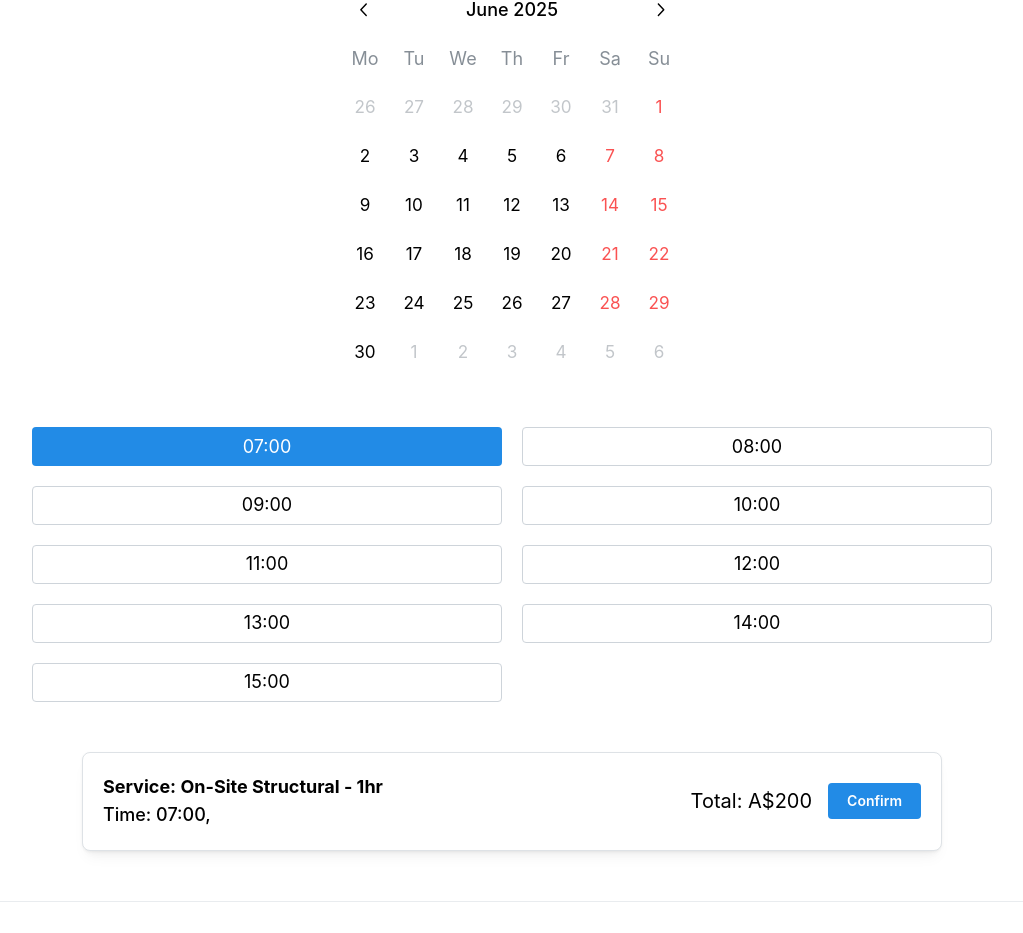
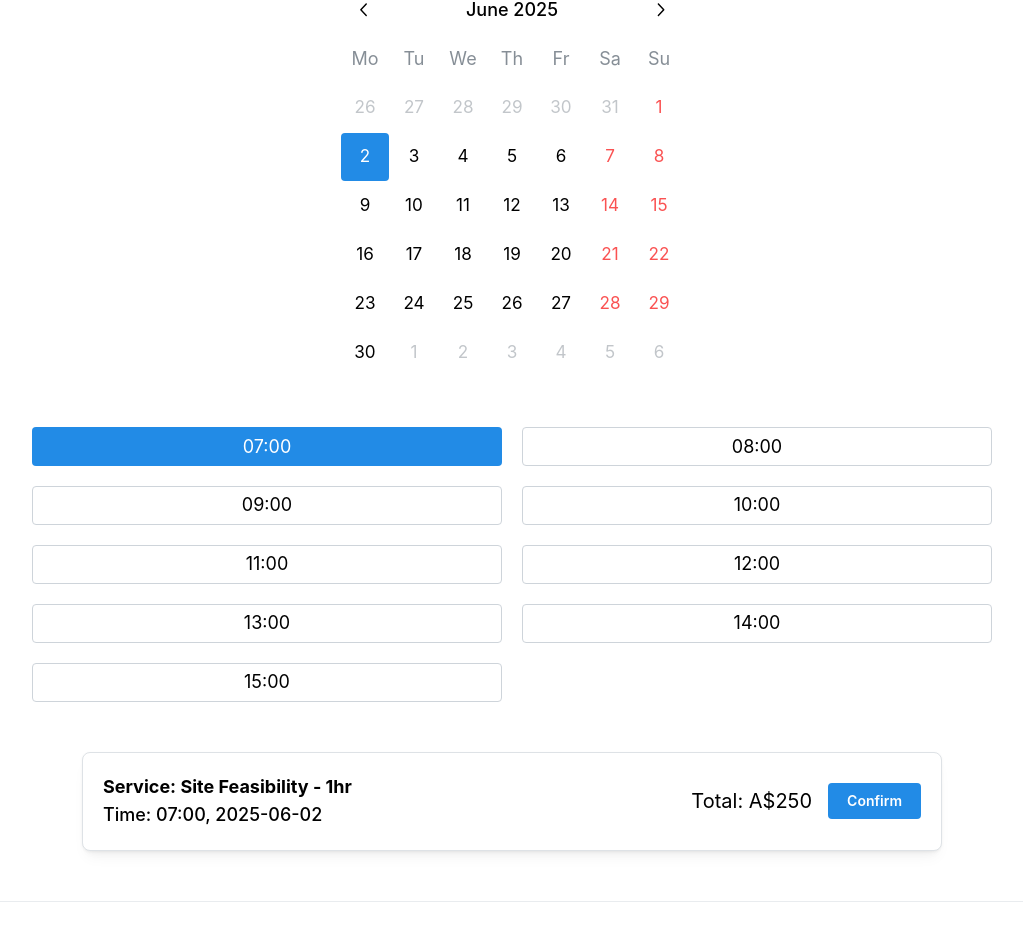
Before and after one commit to Shepharddd/consol-basic, a Next.js app: page /book in a window 1280 px wide. Shown: the part 692-1625 px from the top of the page, without its empty margins (128-1151 px from the left). Built offline with nearby package versions, Linux system fonts and the light colour scheme.

Commit message:
adding dynamic projects with supabase

```diff
--- a/package.json
+++ b/package.json
@@ -15,6 +15,7 @@
     "@mantine/hooks": "^8.0.2",
     "@mantine/notifications": "^8.0.2",
     "@mantinex/mantine-logo": "^2.0.0",
+    "@supabase/ssr": "^0.6.1",
     "@tabler/icons-react": "^3.33.0",
     "dayjs": "^1.11.13",
     "embla-carousel-autoplay": "^8.6.0",
@@ -22,7 +23,8 @@
     "next": "15.3.3",
     "react": "^19.0.0",
     "react-dom": "^19.0.0",
-    "react-modern-drawer": "^1.4.0"
+    "react-modern-drawer": "^1.4.0",
+    "supabase": "^2.33.7"
   },
   "devDependencies": {
     "@eslint/eslintrc": "^3",
--- a/src/app/book/page.tsx
+++ b/src/app/book/page.tsx
@@ -1,6 +1,6 @@
 "use client"
 import { Box, Button, Flex, Grid, Group, Title, Text, Card } from "@mantine/core";
-import { useState } from 'react';
+import { DO_NOT_USE_OR_YOU_WILL_BE_FIRED_EXPERIMENTAL_FORM_ACTIONS, useState } from 'react';
 import { DatePicker, getTimeRange, TimeGrid } from '@mantine/dates';
 import '@mantine/dates/styles.css';
 import { ServiceSelect } from "@/components/ServiceSelect/ServiceSelect";
@@ -17,9 +17,9 @@ const services = [
 
 
 export default function Contact() {
-  const [ service, setService ] = useState(-1);
-  const [ date, setDate ] = useState<string | null>(null);
-  const  [ time, setTime ] = useState<string | null>('07:00');
+  const [ service, setService ] = useState(0);
+  const [ date, setDate ] = useState<string | null>(() => new Date().toISOString().split('T')[0]);
+  const [ time, setTime ] = useState<string | null>('07:00');
 
   return (
     <Box mx="auto" w={{base: "100%", md: "75%"}}>
@@ -39,7 +39,7 @@ export default function Contact() {
         </Grid.Col>
         <Grid.Col span={{base: 12, xl: 4}}>
           <Flex align="center" justify="center">
-            <DatePicker size="lg" value={date} onChange={setDate} />
+            <DatePicker defaultDate={new Date()} size="lg" value={date} onChange={setDate} />
           </Flex>
         </Grid.Col>
         <Grid.Col span={{base: 12, xl: 4}}>
--- a/src/components/Feature/Feature.tsx
+++ b/src/components/Feature/Feature.tsx
@@ -22,7 +22,7 @@ const mockdata = [
   },
   {
     img: "/fitout.jpeg",
-    title: 'Retail',
+    title: 'Remedial',
   },
 ];
 
--- a/src/components/Hero/Hero.module.css
+++ b/src/components/Hero/Hero.module.css
@@ -3,7 +3,7 @@
   background-position: center;
   background-image:
     linear-gradient( rgba(0, 0, 0, 0.5), rgba(0, 0, 0, 0.5) ),
-    url(https://images.unsplash.com/photo-1503387762-592deb58ef4e);
+    url(/hero-bg.jpeg);
   padding-top: calc(var(--mantine-spacing-xl) * 3);
   padding-bottom: calc(var(--mantine-spacing-xl) * 3);
 }
--- a/src/components/ServiceSelect/ServiceSelect.module.css
+++ b/src/components/ServiceSelect/ServiceSelect.module.css
@@ -4,7 +4,7 @@
   transition: border-color 150ms ease;
 
   &[data-checked] {
-    /* border-color: var(--mantine-primary-color-filled); */
+    border-color: var(--mantine-color-dark-6);
     background-color: var(--mantine-color-gray-2);
   }
 
--- a/src/components/ServiceSelect/ServiceSelect.tsx
+++ b/src/components/ServiceSelect/ServiceSelect.tsx
@@ -27,7 +27,7 @@ export function ServiceSelect({
             radius="md"
             mt={10}
             checked={checked === index}
-            onClick={() => checked === index ? setChecked(-1) : setChecked(index)}
+            onClick={() => setChecked(index)}
           >
             <Group justify="space-between" mt="md" mb="xs">
               <Text className={classes.label}>{item.title}</Text>
```
Also changed, not shown: src/app/projects/page.tsx (+5 -2 lines), src/lib/supabase/client.ts (added, +8 -0 lines), public/hero-bg.jpeg (added), src/app/book/actions.ts (added), 1 other file (tests, documents, lock files or other folders).
